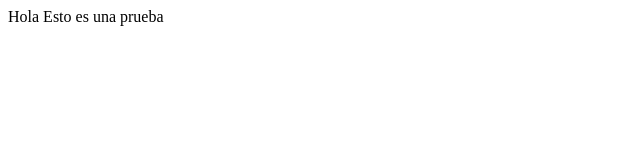
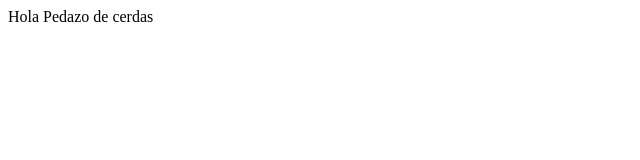
Before and after one commit to miriamvj/Prueba2-1, a Vue app: page / in a window 1280 px wide. Shown: the top 160 px of the page, without its empty margins (0-640 px from the left). Built offline with nearby package versions, Linux system fonts and the light colour scheme; the HTML template or start-up script is replaced by a standard one.

Commit message:
Update App.vue

```diff
--- a/src/App.vue
+++ b/src/App.vue
@@ -7,7 +7,7 @@ export default {
   name: "App",
   data() {
     return {
-      value: "Esto es una prueba"
+      value: "Pedazo de cerdas"
     };
   }
 };
```
